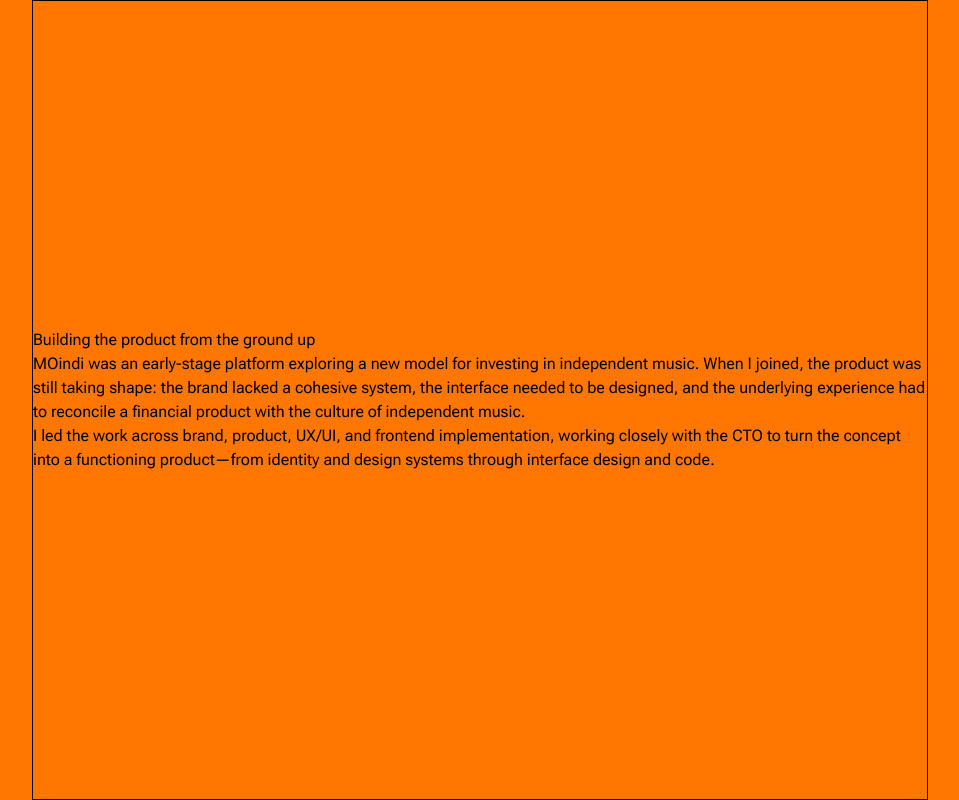
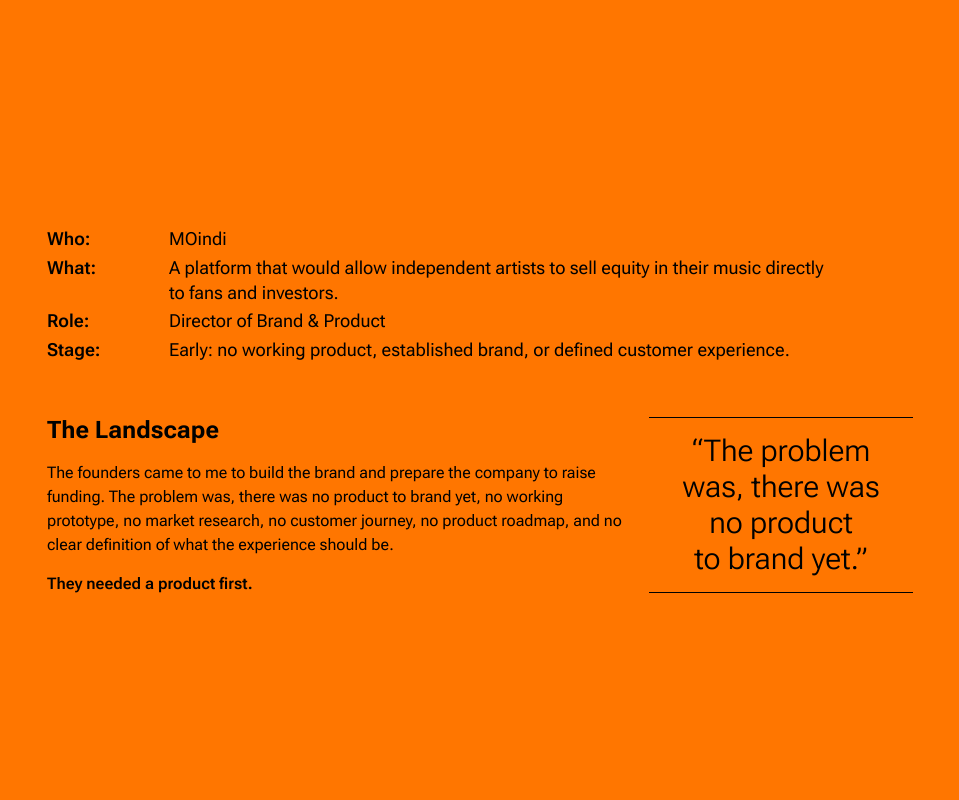
Before and after one commit to hojoon0724/hojoon-kim-portfolio, a Next.js app: page /build in a window 1280 px wide. Shown: the whole page, without its empty margins (160-1119 px from the left). Built offline with nearby package versions, Linux system fonts and the light colour scheme.

Commit message:
added opengraph metadata, finished moindi's landscape section

```diff
--- a/app/layout.tsx
+++ b/app/layout.tsx
@@ -18,10 +18,29 @@
 export const metadata: Metadata = {
   title: "Hojoon Kim",
   description:
-    "Designer and software developer creating products, brands, and media across tech, film, and music.",
+    "Designer and software developer creating products, brands, and media across tech, music, and film helping teams turn early ideas into shipped products.",
   icons: {
     icon: "/favicon.ico",
     apple: "/apple-touch-icon.png",
+  },
+
+  openGraph: {
+    title: "Hojoon Kim",
+    description:
+      "Designer and software developer creating products, brands, and media across tech, music, and film helping teams turn early ideas into shipped products.",
+    url: "https://hojoonkim.com",
+    siteName: "Hojoon Kim",
+    images: ["/hk-opengraph-image.png"],
+    locale: "en-US",
+    type: "website",
+  },
+
+  twitter: {
+    card: "summary_large_image",
+    title: "Hojoon Kim",
+    description:
+      "Designer and software developer creating products, brands, and media across tech, music, and film helping teams turn early ideas into shipped products.",
+    images: ["/hk-opengraph-image.png"],
   },
 };
 
--- a/components/1-atoms/Input.tsx
+++ b/components/1-atoms/Input.tsx
@@ -36,7 +36,7 @@
     disabled,
     autoFocus: focus,
     value,
-    className: "peer w-full border-b px-2 pt-6 pb-2",
+    className: "peer w-full border-b px-0 pt-6 pb-2",
   };
 
   return (
@@ -57,7 +57,7 @@
         />
       )}
       <label
-        className="pointer-events-none absolute top-1/2 left-2 origin-top-left -translate-y-1/2 font-mono text-nowrap opacity-60 transition-all duration-300 peer-not-placeholder-shown:top-0 peer-not-placeholder-shown:origin-top-left peer-not-placeholder-shown:translate-y-0 peer-not-placeholder-shown:scale-75 peer-focus:top-0 peer-focus:origin-top-left peer-focus:translate-y-0 peer-focus:scale-75"
+        className="roboto-mono pointer-events-none absolute top-1/2 left-0 origin-top-left -translate-y-1/2 text-nowrap opacity-60 transition-all duration-300 peer-not-placeholder-shown:top-0 peer-not-placeholder-shown:origin-top-left peer-not-placeholder-shown:translate-y-0 peer-not-placeholder-shown:scale-75 peer-focus:top-0 peer-focus:origin-top-left peer-focus:translate-y-0 peer-focus:scale-75"
         htmlFor={id}
       >
         {label}
--- a/components/5-sections/1-moindi/MoindiIntro.tsx
+++ b/components/5-sections/1-moindi/MoindiIntro.tsx
@@ -11,24 +11,65 @@
       backgroundClassName={project.backgroundClassName}
       textColorClassName={project.textColorClassName}
     >
-      <div className="content-container gap-lg mx-auto flex h-full w-full max-w-4xl items-center justify-center border">
-        <div className="context-overview">
-          <h2>Building the product from the ground up</h2>
+      <div className="expanded-summary-container gap-lg mx-auto my-auto flex w-full max-w-4xl flex-col items-center justify-start overflow-scroll">
+        <div className="content-container p-md">
+          <div className="project-vitals-table py-lg mb-2xl">
+            <div className="project-vitals-row flex flex-row items-baseline">
+              <div className="project-vitals-label w-[12ch] text-base leading-relaxed font-semibold md:text-lg">
+                Who:
+              </div>
+              <div className="project-vitals-value w-full max-w-prose text-base leading-snug text-pretty md:text-lg">
+                MOindi
+              </div>
+            </div>
+            <div className="project-vitals-row flex flex-row items-baseline">
+              <div className="project-vitals-label w-[12ch] text-base leading-relaxed font-semibold md:text-lg">
+                What:
+              </div>
+              <div className="project-vitals-value w-full max-w-prose text-base leading-snug text-pretty md:text-lg">
+                A platform that would allow independent artists to sell equity
+                in their music directly to fans and investors.
+              </div>
+            </div>
+            <div className="project-vitals-row flex flex-row items-baseline">
+              <div className="project-vitals-label w-[12ch] text-base leading-relaxed font-semibold md:text-lg">
+                Role:
+              </div>
+              <div className="project-vitals-value w-full max-w-prose text-base leading-snug text-pretty md:text-lg">
+                Director of Brand & Product
+              </div>
+            </div>
+            <div className="project-vitals-row flex flex-row items-baseline">
+              <div className="project-vitals-label w-[12ch] text-base leading-relaxed font-semibold md:text-lg">
+                Stage:
+              </div>
+              <div className="project-vitals-value w-full max-w-prose text-base leading-snug text-pretty md:text-lg">
+                Early: no working product, established brand, or defined
+                customer experience.
+              </div>
+            </div>
+          </div>
 
-          <p>
-            MOindi was an early-stage platform exploring a new model for
-            investing in independent music. When I joined, the product was still
-            taking shape: the brand lacked a cohesive system, the interface
-            needed to be designed, and the underlying experience had to
-            reconcile a financial product with the culture of independent music.
-          </p>
+          <div className="landscape-text-container gap-md grid w-full grid-cols-1 md:grid-cols-[auto_1fr] items-center justify-center">
+            <div className="landscape-section-title roboto-wide col-span-1 text-xl font-bold md:text-2xl">
+              The Landscape
+            </div>
 
-          <p>
-            I led the work across brand, product, UX/UI, and frontend
-            implementation, working closely with the CTO to turn the concept
-            into a functioning product—from identity and design systems through
-            interface design and code.
-          </p>
+            <div className="text gap-md flex max-w-prose flex-col text-base text-pretty md:order-3 ">
+              <p className="">
+                The founders came to me to build the brand and prepare the
+                company to raise funding. The problem was, there was no product
+                to brand yet, no working prototype, no market research, no
+                customer journey, no product roadmap, and no clear definition of
+                what the experience should be.
+              </p>
+              <p className="font-semibold">They needed a product first.</p>
+            </div>
+
+            <div className="challenge-text-container roboto-narrow py-md border-y text-center text-2xl font-light text-balance md:text-3xl md:row-span-2 md:order-2 ">
+              “The problem was, there was no product to brand yet.”
+            </div>
+          </div>
         </div>
       </div>
     </FullScreenSlide>
--- a/components/5-sections/About.tsx
+++ b/components/5-sections/About.tsx
@@ -15,7 +15,7 @@
   const revealTimeoutRef = useRef<number | null>(null);
   const revealRafRef = useRef<number | null>(null);
   // const descriptionText =
-  //   "Designer and software developer creating products, brands, and media across tech, film, and music helping teams turn early ideas into shipped products.";
+  //   "Designer and software developer creating products, brands, and media across tech, music, and film helping teams turn early ideas into shipped products.";
 
   const coloredDescriptionArr = [
     {
@@ -203,7 +203,7 @@
               />
             </h1>
 
-            <div className="min-h-14 max-w-prose text-left font-mono text-balance md:text-right">
+            <div className="roboto-mono min-h-14 max-w-prose text-left text-balance md:text-right">
               {animatedTokens.map((item, index) => (
                 <Fragment key={index}>
                   <span
--- a/components/5-sections/CaseStudyDev.tsx
+++ b/components/5-sections/CaseStudyDev.tsx
@@ -147,7 +147,7 @@
         return (
           <div
             key={key}
-            className="case-study-dev-row gap-xl px-xl grid grid-cols-[14ch_1fr] font-mono"
+            className="case-study-dev-row gap-xl px-xl roboto-mono grid grid-cols-[14ch_1fr]"
           >
             <div className="key text-left">{key}</div>
             <div className="value">{valueToRender}</div>
--- a/data/project-overview-data.ts
+++ b/data/project-overview-data.ts
@@ -32,7 +32,7 @@
       "Original footage for awards-season filmmaker and talent Q&As, delivered through a fully managed capture and secure media workflow.",
     logoFileName: "focus-logo-on-dark.png",
     backgroundClassName: "bg-gray-800",
-    textColorClassName: "text-gray-100",
+    textColorClassName: "text-white/90",
     roleTag: "End-to-end awards campaign video production",
     role: "Cinematographer & Producer",
     categories: [
@@ -51,7 +51,7 @@
       "Supporting live performance and audience-facing programs through media design, technical cueing, legacy-system problem solving, and bilingual artist communication.",
     logoFileName: "laphil-logo-white-on-dark.png",
     backgroundClassName: "bg-laphil-blue",
-    textColorClassName: "text-gray-100",
+    textColorClassName: "text-white/90",
     roleTag: "Live performance systems consultant",
     role: "Media Designer & Technical Consultant",
     categories: [
--- a/styles/globals.css
+++ b/styles/globals.css
@@ -16,15 +16,13 @@
   @apply h-full;
 }
 
-
-/*
-main > :first-child:not(.no-main-spacing) {
+/* main > :first-child:not(.no-main-spacing) {
   @apply pt-md lg:pt-[calc(var(--spacing-nav)+(var(--spacing-md)*2))];
 }
 
 main > :last-child {
   @apply pb-[calc(var(--spacing-nav)+(var(--spacing-md)*2))] lg:pb-md;
-} */
+}
 
 nav::after {
   display: none;
@@ -54,17 +52,23 @@
 
 .nav-padding {
   @apply pt-md lg:pt-[calc(var(--spacing-nav)+(var(--spacing-md)*2))];
-}
+} */
 
 .content-max-width {
   @apply max-w-7xl px-md lg:px-lg mx-auto;
 }
 
-div{
-  /* @apply outline; */
+div {
+  /* @apply outline-1; */
 }
 
-input:autofill {
-  -webkit-box-shadow: 0 0 0px 0px var(--color-surface-heavy) inset;
+/* changes autofill input fields colors */
+input:-webkit-autofill,
+input:-webkit-autofill:hover,
+input:-webkit-autofill:focus,
+textarea:-webkit-autofill,
+textarea:-webkit-autofill:hover,
+textarea:-webkit-autofill:focus {
+  -webkit-box-shadow: 0 0 0px 1000px var(--color-surface-heavy) inset;
   -webkit-text-fill-color: var(--color-surface-accent);
 }
```
Also changed, not shown: components/5-sections/Contact.tsx (+6 -2 lines), public/hk-opengraph-image.png (added), 1 other file (tests, documents, lock files or other folders).
